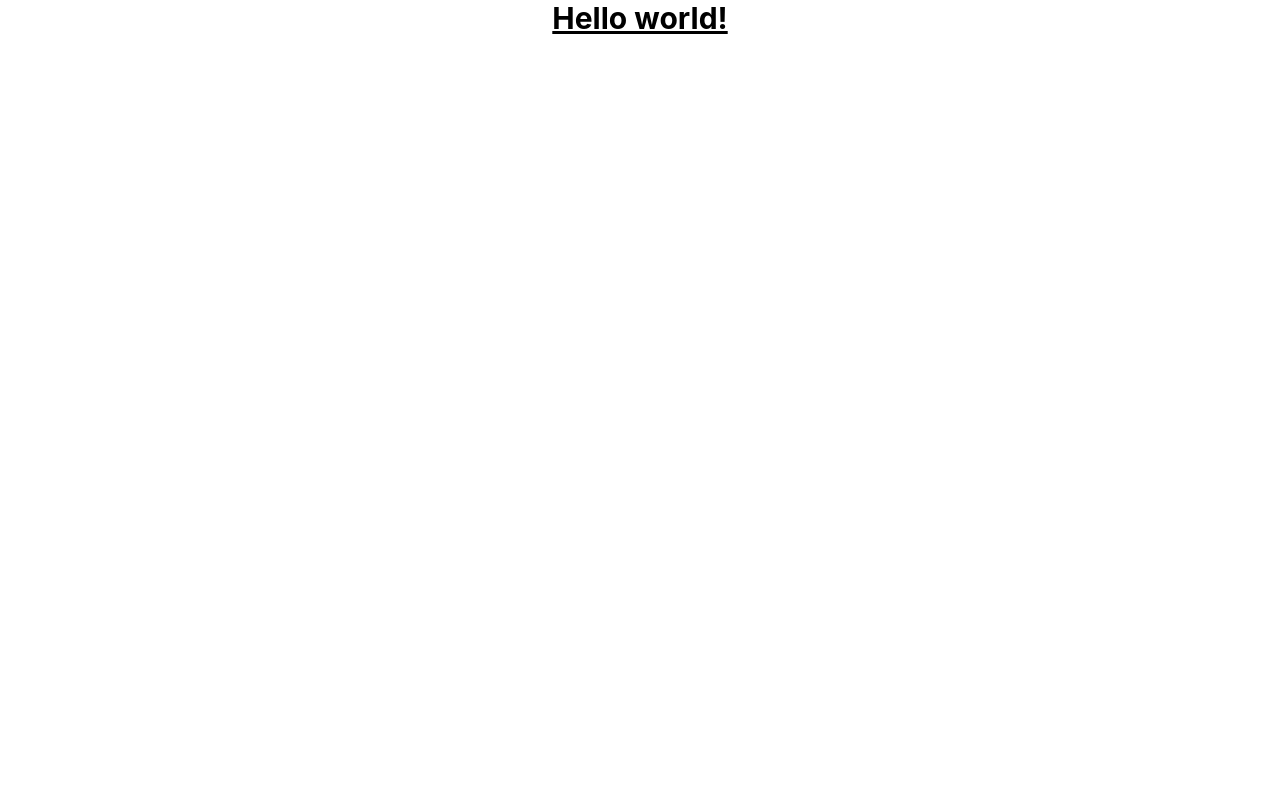
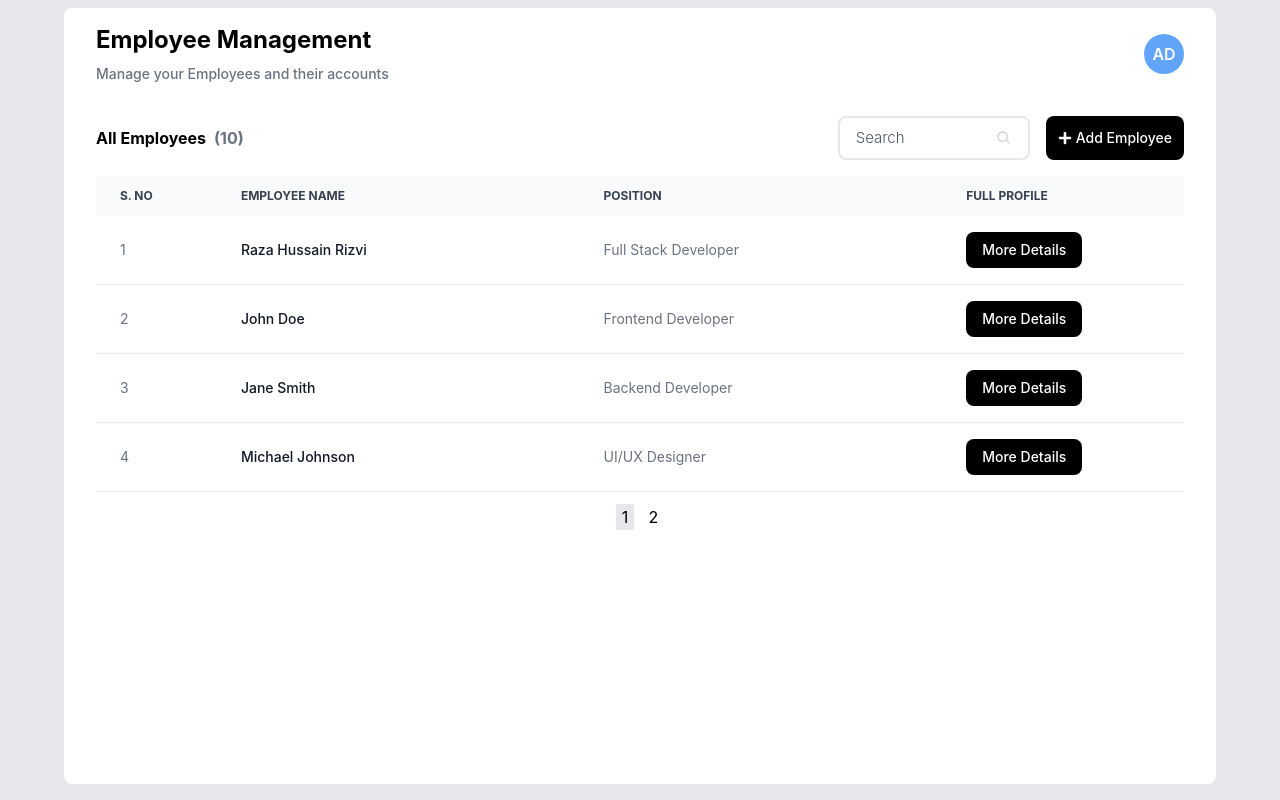
Before and after one commit to therazahussain/Assignment, a React (Create React App) app: page / in a window 1280 px wide. Built offline with nearby package versions, Linux system fonts and the light colour scheme.

Commit message:
Employee table and employee searching and pagination added

```diff
--- a/package.json
+++ b/package.json
@@ -8,6 +8,7 @@
     "@testing-library/user-event": "^13.5.0",
     "react": "^18.3.1",
     "react-dom": "^18.3.1",
+    "react-icons": "^5.3.0",
     "react-scripts": "5.0.1",
     "web-vitals": "^2.1.4"
   },
--- a/src/App.js
+++ b/src/App.js
@@ -1,11 +1,12 @@
 import logo from './logo.svg';
 import './App.css';
+import Dashboard from './component/Dashboard';
 
 function App() {
   return (
-    <h1 className="text-3xl font-bold underline App">
-      Hello world!
-    </h1>
+    <>
+      <Dashboard />
+    </>
   );
 }
 
--- /dev/null
+++ b/src/component/Dashboard.jsx
@@ -0,0 +1,12 @@
+import React from 'react'
+import EmployeeComponent from './EmployeeComponent'
+
+const Dashboard = () => {
+  return (
+    <div className='w-full h-screen bg-gray-200 flex items-start justify-center'>
+      <EmployeeComponent />
+    </div>
+  )
+}
+
+export default Dashboard
--- /dev/null
+++ b/src/component/EmployeeComponent.jsx
@@ -0,0 +1,73 @@
+import React, { useState } from 'react';
+import SearchBar from './SearchBar';
+import { FaPlus } from 'react-icons/fa';
+import EmployeesTable from './EmployeesTable';
+
+const EmployeeComponent = () => {
+  // Employee data state
+  const [employees] = useState([
+    { name: 'Raza Hussain Rizvi', position: 'Full Stack Developer' },
+    { name: 'John Doe', position: 'Frontend Developer' },
+    { name: 'Jane Smith', position: 'Backend Developer' },
+    { name: 'Michael Johnson', position: 'UI/UX Designer' },
+    { name: 'Sarah Wilson', position: 'Data Scientist' },
+    { name: 'James Brown', position: 'DevOps Engineer' },
+    { name: 'Chris Martin', position: 'QA Engineer' },
+    { name: 'Elena Gilbert', position: 'Product Manager' },
+    { name: 'Mark Ruffalo', position: 'System Administrator' },
+    { name: 'Bruce Wayne', position: 'Security Analyst' },
+    // Add more employees if needed
+  ]);
+
+  const [searchQuery, setSearchQuery] = useState('');
+
+  // Filter employees based on search query
+  const filteredEmployees = employees.filter((employee) =>
+    employee.name.toLowerCase().includes(searchQuery.toLowerCase()) ||
+    employee.position.toLowerCase().includes(searchQuery.toLowerCase())
+  );
+
+  return (
+    <div className="w-[90%] h-[97vh] bg-white rounded-lg m-2 px-8 py-4 flex flex-col gap-8">
+      {/* heading section */}
+      <div className="w-full flex items-center justify-between">
+        <div className="flex flex-col items-start gap-2">
+          <h2 className="text-2xl font-bold">Employee Management</h2>
+          <p className="text-sm text-gray-500 font-medium">
+            Manage your Employees and their accounts
+          </p>
+        </div>
+
+        <div className="flex items-center justify-center font-medium flex-col">
+          <div className="rounded-full h-10 w-10 bg-blue-400 text-white font-semibold flex items-center justify-center">
+            AD
+          </div>
+        </div>
+      </div>
+
+      {/* Employee Content */}
+      <div className="w-full flex flex-col gap-4">
+        {/* Employees heading */}
+        <div className="flex items-center justify-between">
+          <div className="flex font-bold text-base gap-2">
+            <h2>All Employees</h2>
+            <span className="text-gray-500">({filteredEmployees.length})</span>
+          </div>
+
+          <div className="flex items-center gap-4">
+            <SearchBar setSearchQuery={setSearchQuery} />
+            <button className="flex font-medium items-center justify-center text-white bg-black px-3 py-3 text-sm rounded-lg cursor-pointer gap-1">
+              <FaPlus className="text-white" />
+              <span>Add Employee</span>
+            </button>
+          </div>
+        </div>
+
+        {/* Pass filtered employees data to EmployeesTable */}
+        <EmployeesTable employees={filteredEmployees} />
+      </div>
+    </div>
+  );
+};
+
+export default EmployeeComponent;
--- /dev/null
+++ b/src/component/EmployeesTable.jsx
@@ -0,0 +1,70 @@
+import React, { useState } from 'react';
+
+const EmployeesTable = ({ employees }) => {
+  const [currentPage, setCurrentPage] = useState(1);
+  const employeesPerPage = 5;
+
+  // Calculate the indices for the current page
+  const indexOfLastEmployee = currentPage * employeesPerPage;
+  const indexOfFirstEmployee = indexOfLastEmployee - employeesPerPage;
+  const currentEmployees = employees.slice(indexOfFirstEmployee, indexOfLastEmployee);
+
+  // Calculate the total number of pages
+  const totalPages = Math.ceil(employees.length / employeesPerPage);
+
+  // Handle page change
+  const handlePageChange = (pageNumber) => {
+    setCurrentPage(pageNumber);
+  };
+
+  return (
+    <div className="w-full rounded-lg">
+      <div className="overflow-y-auto min-h-80 max-h-[20.01rem]">
+        <table className="w-full text-sm text-left text-gray-500 table-fixed">
+          <thead className="text-xs text-gray-700 uppercase bg-gray-50">
+            <tr>
+              <th scope="col" className="w-[10%] px-6 py-3">S. No</th>
+              <th scope="col" className="w-[30%] px-6 py-3">Employee name</th>
+              <th scope="col" className="w-[30%] px-6 py-3">Position</th>
+              <th scope="col" className="w-[20%] px-6 py-3">Full Profile</th>
+            </tr>
+          </thead>
+          <tbody>
+            {currentEmployees.map((employee, index) => (
+              <tr key={index} className="bg-white border-b last:border-none">
+                <td className="px-6 py-4">{indexOfFirstEmployee + index + 1}</td>
+                <td className="px-6 py-4 font-medium text-gray-900 whitespace-nowrap">
+                  {employee.name}
+                </td>
+                <td className="px-6 py-4">{employee.position}</td>
+                <td className="px-6 py-4">
+                  <button className="flex font-medium items-center justify-center text-white bg-black px-4 py-2 text-sm rounded-lg cursor-pointer gap-2">
+                    More Details
+                  </button>
+                </td>
+              </tr>
+            ))}
+          </tbody>
+        </table>
+      </div>
+
+      {/* Pagination controls */}
+      <div className="flex justify-center items-center mt-2 gap-2 pb-2">
+
+        {Array.from({ length: totalPages }, (_, index) => (
+          <button
+            key={index}
+            className={`px-[6px] py-[1px] text-grey-500 rounded-sm ${
+              currentPage === index + 1 ? 'bg-gray-200 text-black' : 'bg-white'
+            }`}
+            onClick={() => handlePageChange(index + 1)}
+          >
+            {index + 1}
+          </button>
+        ))}
+      </div>
+    </div>
+  );
+};
+
+export default EmployeesTable;
--- /dev/null
+++ b/src/component/SearchBar.jsx
@@ -0,0 +1,28 @@
+import React from "react";
+import { BiSearch } from "react-icons/bi";
+
+const SearchBar = ({ setSearchQuery }) => {
+  const handleInputChange = (e) => {
+    setSearchQuery(e.target.value);
+  };
+
+  return (
+    <div>
+      <div className="flex items-center p-1 px-2 rounded-lg max-md:hidden w-48 border-2 border-gray-200">
+        <input
+          type="text"
+          className="outline-none bg-transparent ml-2 caret-gray-400 text-gray-400 placeholder:font-light
+             placeholder:text-gray-600 text-[15px] w-[90%]"
+          placeholder="Search"
+          autoComplete="off"
+          onChange={handleInputChange}
+        />
+        <button className="h-8 w-8 hover:bg-blue-500 font-bold rounded-full flex items-center justify-center p-2 transition-all duration-300">
+          <BiSearch size={20} className="text-gray-300 font-bold" />
+        </button>
+      </div>
+    </div>
+  );
+};
+
+export default SearchBar;
--- a/src/index.css
+++ b/src/index.css
@@ -15,3 +15,28 @@ code {
   font-family: source-code-pro, Menlo, Monaco, Consolas, 'Courier New',
     monospace;
 }
+
+
+/* Custom scrollbar styles */
+.custom-scrollbar::-webkit-scrollbar {
+  width: 2px; /* width of the scrollbar */
+}
+
+.custom-scrollbar::-webkit-scrollbar-track {
+  background: #f1f1f1; /* background of the scrollbar track */
+}
+
+.custom-scrollbar::-webkit-scrollbar-thumb {
+  background-color: #888; /* color of the scrollbar thumb */
+  border-radius: 20px; /* round the corners of the scrollbar thumb */
+}
+
+.custom-scrollbar::-webkit-scrollbar-thumb:hover {
+  background-color: #aaaaaa; /* darker color when hovered */
+}
+
+/* For Firefox */
+.custom-scrollbar {
+  scrollbar-width: thin; /* thin scrollbar */
+  scrollbar-color: #b6b5b5ea #f1f1f1; /* thumb color and track color */
+}
```
Also changed, not shown: 1 other file (tests, documents, lock files or other folders).
